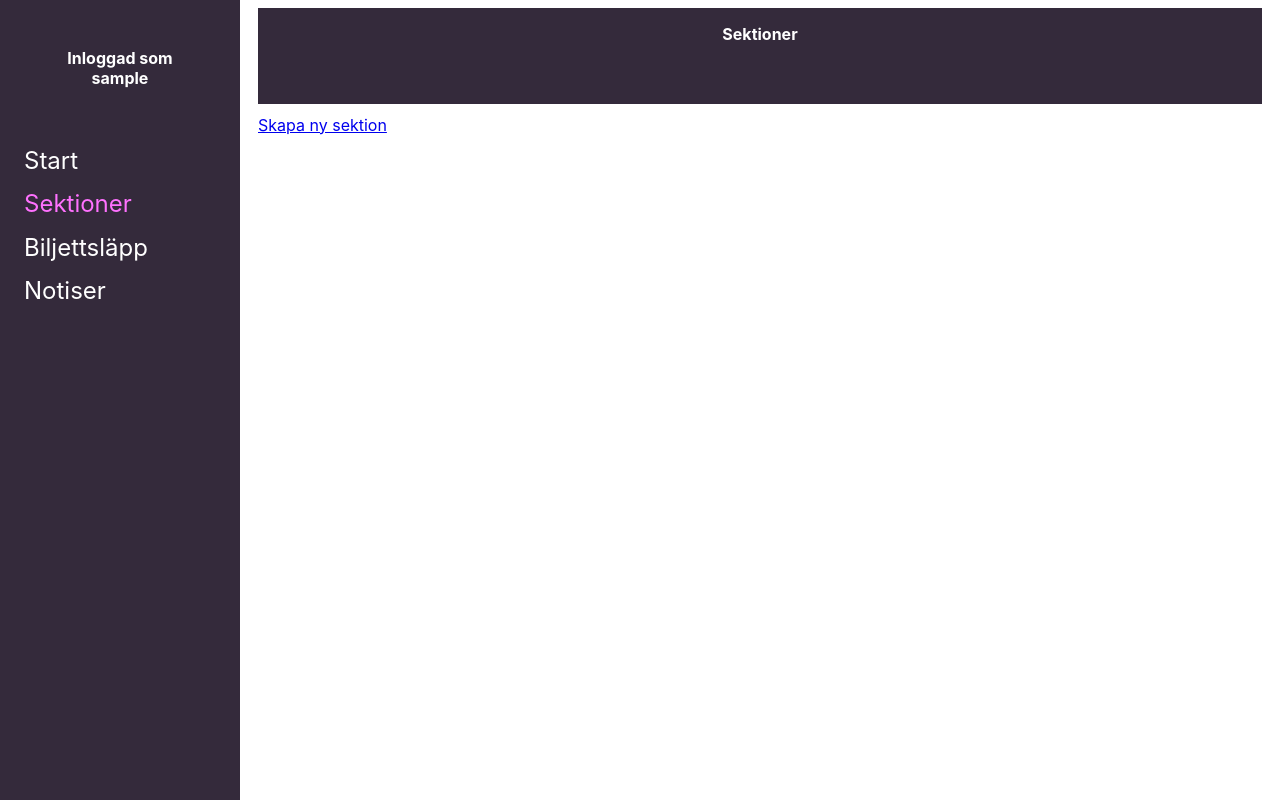
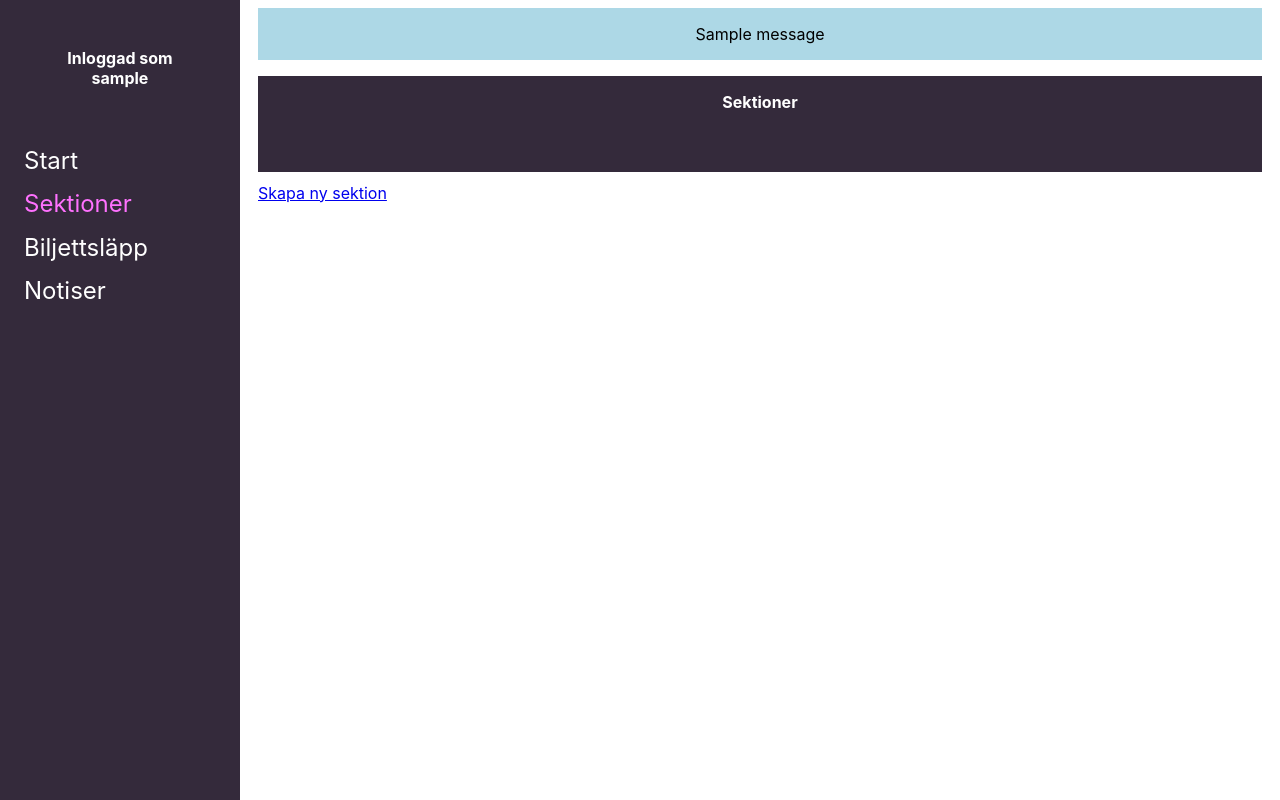
Before and after one commit to UTNkar/TD-app-admin-interface, a Django app: page /sections/ in a window 1280 px wide. Run offline with Django 3.2, Linux system fonts and the light colour scheme; a user stored in the database is signed in; tables that the repository leaves empty hold one stand-in row (values such as "Sample post"); one stand-in notice (Sample message) is shown; data that the repository does not hold is empty; some web fonts are replaced.

Commit message:
Added notification in base template

```diff
--- a/adminInterface/adminInterface/static/css/common.css
+++ b/adminInterface/adminInterface/static/css/common.css
@@ -17,3 +17,12 @@
     /* Same as the width of the sidebar */
     padding: 0px 10px;
 }
+
+#notifications {
+    list-style-type: none;
+    background-color: lightblue;
+    padding: 1em 2em;
+    text-align: center;
+    margin: 0;
+    margin-bottom: 1em;
+}
--- a/adminInterface/adminInterface/templates/base.html
+++ b/adminInterface/adminInterface/templates/base.html
@@ -9,12 +9,18 @@
 {% include "header.html" %}
 
 <body>
-
     <div id="nav-bar">
         {% navigation_bar %}
     </div>
 
     <div class="main">
+        {% if messages %}
+            <ul id="notifications">
+                {% for message in messages %}
+                    <li{% if message.tags %} class="{{ message.tags }}"{% endif %}>{{ message }}</li>
+                {% endfor %}
+            </ul>
+        {% endif %}
         {% block content%}{% endblock %}
     </div>
 </body>
```
